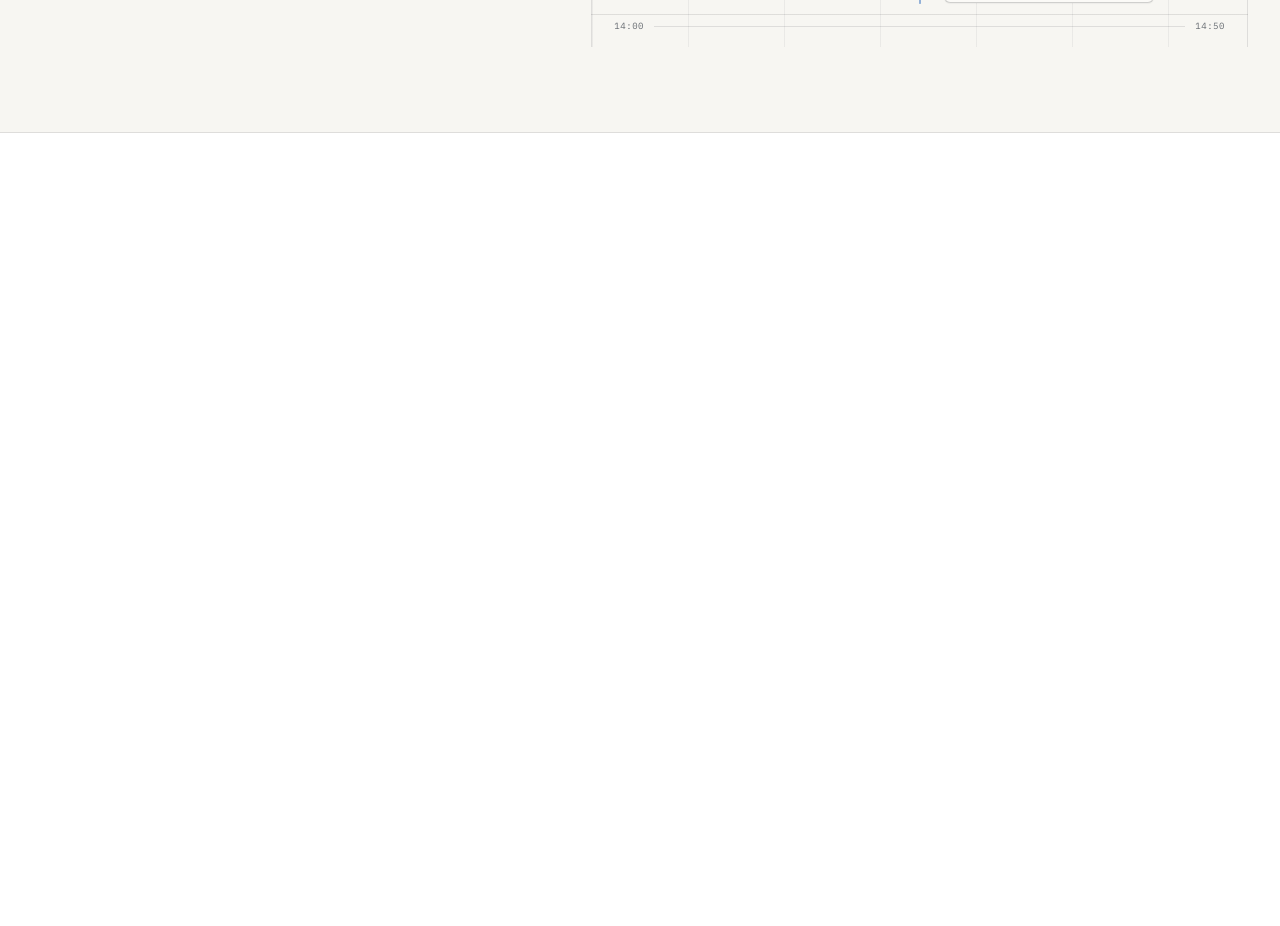
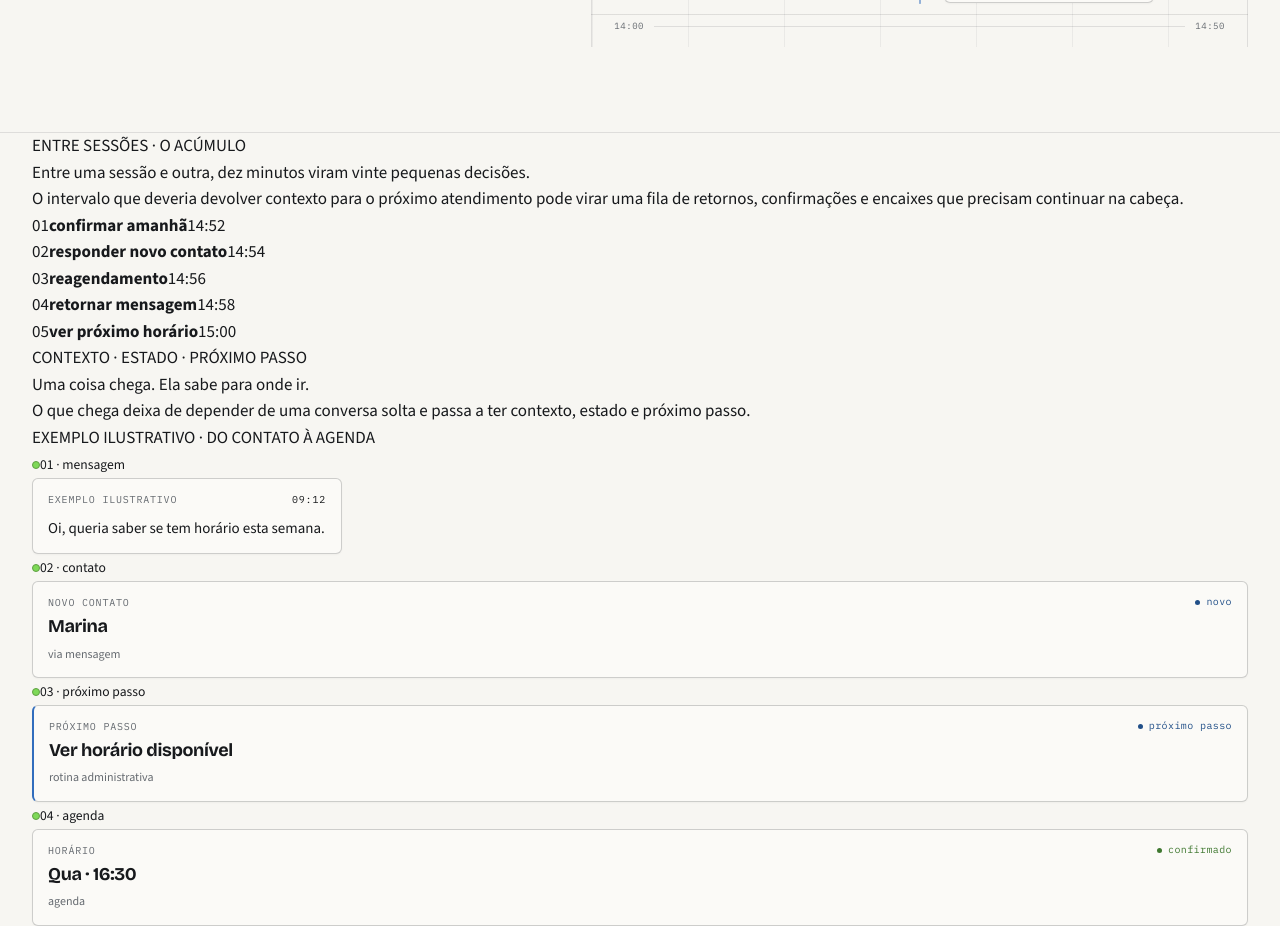
Before and after one commit to cs0097746/LP_loora, a Next.js app: page /v5 in a window 1280 px wide. Shown: the part 760-1686 px from the top of the page. Before the commit the page ends 893 px from the top, so only its background shows below. Built offline with nearby package versions, Linux system fonts and the light colour scheme; no server answers.

Commit message:
feat: wire V5 first-scroll narrative

```diff
--- a/app/v5/page.tsx
+++ b/app/v5/page.tsx
@@ -1,6 +1,8 @@
 import styles from './v5.module.css';
 import { V5Header } from '@/components/v5/V5Header';
 import { V5Hero } from '@/components/v5/V5Hero';
+import { InterSessionPressure } from '@/components/v5/InterSessionPressure';
+import { InboundFlow } from '@/components/v5/InboundFlow';
 
 export default function V5Page() {
   return (
@@ -8,6 +10,8 @@ export default function V5Page() {
       <V5Header />
       <main>
         <V5Hero />
+        <InterSessionPressure />
+        <InboundFlow />
       </main>
     </div>
   );
```
